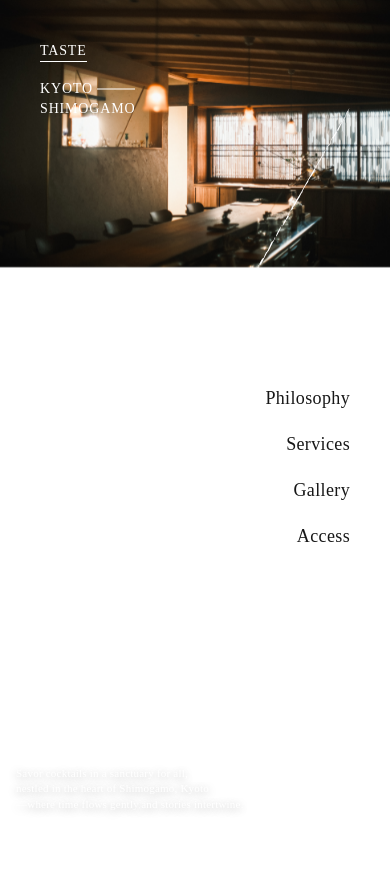
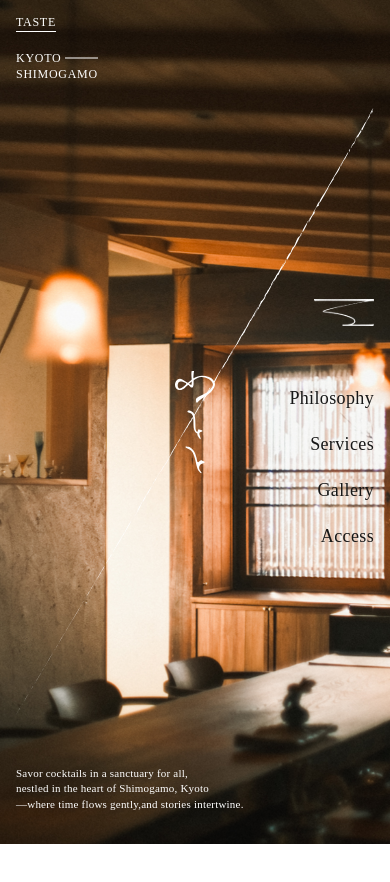
Before and after one commit to gogoipe3913/watoto-kula, a Next.js app: page /taste in a window 390 px wide. Shown: the top 882 px of the page. Before the commit the page ends 844 px from the top, so only its background shows below. Built offline with nearby package versions, Linux system fonts and the light colour scheme.

Commit message:
[taste] 2ページ目に続く円のアニメーションを実装

```diff
--- a/src/app/globals.css
+++ b/src/app/globals.css
@@ -61,6 +61,7 @@ html,
 body {
   max-width: 100vw;
   overflow-x: hidden;
+  overflow-y: visible !important;
 }
 
 *,
--- a/src/app/layout.tsx
+++ b/src/app/layout.tsx
@@ -5,11 +5,7 @@ import "@/styles/globals.scss";
 import MouseStalker from "@/components/MouseStalker";
 import AdobeFontsLoader from "@/components/AdobeFontsLoader";
 
-const geistSans = Geist({
-  variable: "--font-geist-sans",
-  subsets: ["latin"],
-});
-
+const geistSans = Geist({ variable: "--font-geist-sans", subsets: ["latin"] });
 const geistMono = Geist_Mono({
   variable: "--font-geist-mono",
   subsets: ["latin"],
@@ -22,9 +18,16 @@ export const metadata: Metadata = {
 
 export default function RootLayout({
   children,
-}: Readonly<{ children: React.ReactNode }>) {
+}: {
+  children: React.ReactNode;
+}) {
   return (
-    <html lang="en" data-custom-cursor="on">
+    <html
+      lang="en"
+      data-custom-cursor="on"
+      // ★ これで dev/prod どちらでも css より強く上書きできます
+      style={{ overflowY: "visible", overflowX: "hidden" }}
+    >
       <head>
         <link rel="icon" href="/favicon.ico" />
       </head>
--- a/src/features/taste/CategoryLabel/index.tsx
+++ b/src/features/taste/CategoryLabel/index.tsx
@@ -9,7 +9,7 @@ const line2 = "SHIMOGAMO";
 
 export default function CategoryLabel() {
   return (
-    <div className={styles.CategoryLabel__info}>
+    <div className={styles.CategoryLabel}>
       <p className={styles.CategoryLabel__title}>{title}</p>
       <p className={styles.CategoryLabel__text}>
         <span className={styles.CategoryLabel__textFirst}>{line1}</span>
--- a/src/features/taste/CategoryLabel/style.module.scss
+++ b/src/features/taste/CategoryLabel/style.module.scss
@@ -1,8 +1,8 @@
 @use "../../../styles/mixin" as m;
 
-.CategoryLabel__info {
+.CategoryLabel {
   display: block;
-  position: absolute;
+  position: fixed;
   top: 44px;
   left: 40px;
   font-family: cochin, serif;
@@ -11,6 +11,12 @@
   text-align: left;
   color: var(--color-white);
   z-index: 999;
+
+  @include m.respondToMd {
+    top: 16px;
+    left: 16px;
+    font-size: 12px;
+  }
 
   .CategoryLabel__title {
     position: relative;
@@ -48,7 +54,4 @@
       background-color: var(--color-white);
     }
   }
-
-  @include m.respondToMd {
-  }
 }
--- a/src/features/taste/TasteMenu/index.tsx
+++ b/src/features/taste/TasteMenu/index.tsx
@@ -10,7 +10,7 @@ export default function TasteMenu() {
       <Image
         src="/logo/line-hw.svg"
         alt="メニューアイコン"
-        width={372}
+        width={340}
         height={655}
         className={styles.TasteMenu__line}
         priority
--- a/src/features/taste/TasteMenu/style.module.scss
+++ b/src/features/taste/TasteMenu/style.module.scss
@@ -5,17 +5,21 @@
   top: 50%;
   transform: translateY(-50%);
   right: 40px;
-  z-index: 2;
+  z-index: var(--z-index-elevation-4);
   font-family: var(--font-family-serif, cochin, serif);
   font-size: 18px;
   letter-spacing: 0.02em;
   text-align: right;
 
+  @include m.respondToMd {
+    right: 16px;
+  }
+
   .TasteMenu__line {
     position: absolute;
     top: -80%;
     right: 0;
-    width: 372px;
+    width: 360px;
     max-width: initial;
     height: auto;
   }
--- a/src/features/taste/Top/index.tsx
+++ b/src/features/taste/Top/index.tsx
@@ -11,23 +11,17 @@ import "slick-carousel/slick/slick-theme.css";
 
 const Slider = dynamic(() => import("react-slick"), { ssr: false });
 
-const AUTOPLAY_MS = 6500; // 必要なら 5500 に
+const AUTOPLAY_MS = 6500;
 
 const TasteTop: React.FC = () => {
   const [activeIndex, setActiveIndex] = useState(-1);
   const [isTouch, setIsTouch] = useState(false);
 
-  // スクロール演出用
+  // セクション（200vh）とヒーロー本体（100vh）
   const sectionRef = useRef<HTMLElement | null>(null);
   const stickyRef = useRef<HTMLDivElement | null>(null);
 
-  // CSS Scroll-Linked Animations 対応判定
-  const useCssScrollLinked =
-    typeof window !== "undefined" &&
-    typeof CSS !== "undefined" &&
-    CSS.supports?.("animation-timeline: view()");
-
-  // タッチ環境ではスワイプ可、PCは不可
+  // タッチ環境はスワイプ許可
   useEffect(() => {
     const mql = window.matchMedia("(pointer: coarse)");
     const update = () => setIsTouch(mql.matches);
@@ -36,7 +30,7 @@ const TasteTop: React.FC = () => {
       mql.addEventListener("change", update);
       return () => mql.removeEventListener("change", update);
     } else {
-      // Safari 旧API
+      // Safari 旧 API
       // eslint-disable-next-line @typescript-eslint/no-explicit-any
       (mql as any).addListener?.(update);
       return () => {
@@ -76,32 +70,68 @@ const TasteTop: React.FC = () => {
     return () => clearTimeout(t);
   }, []);
 
-  // CSS非対応ブラウザ向け：JSで --r を更新（最適化版）
+  // ★ “擬似 sticky” + 円の半径を JS で更新
   useEffect(() => {
-    if (useCssScrollLinked) return; // CSSで動くならJS不要
+    const section = sectionRef.current;
+    const hero = stickyRef.current;
+    if (!section || !hero) return;
 
-    const section = sectionRef.current;
-    const sticky = stickyRef.current;
-    if (!section || !sticky) return;
+    // 初期化
+    hero.style.setProperty("--r-js", "0px");
 
     let start = 0;
-    let end = 0;
+    let end = 0; // start + 100vh
     let ticking = false;
 
     const recalc = () => {
-      // このセクションの開始〜 +100vh を演出区間に
-      start = section.offsetTop;
-      end = start + window.innerHeight;
+      // セクション開始位置
+      // offsetTop よりも getBoundingClientRect + scrollY の方が信頼性高い
+      const rect = section.getBoundingClientRect();
+      start =
+        rect.top + (window.scrollY || document.documentElement.scrollTop || 0);
+      end = start + window.innerHeight; // 100vh 分で演出
+    };
+
+    const computeRadius = () =>
+      Math.hypot(window.innerWidth, window.innerHeight) / 2;
+
+    const applyStickyEmulation = (y: number) => {
+      // 区間: [start, end)
+      if (y < start) {
+        // スクロール前：通常フローの先頭にいる状態
+        hero.style.position = "relative";
+        hero.style.top = "0";
+        hero.style.left = "0";
+        hero.style.right = "0";
+      } else if (y >= start && y < end) {
+        // 区間中：画面上部に貼り付け（fixed）
+        hero.style.position = "fixed";
+        hero.style.top = "0";
+        hero.style.left = "0";
+        hero.style.right = "0";
+        // } else {
+        //   // 区間後：セクションの下端に“張り付いた”状態を absolute で再現
+        //   hero.style.position = "absolute";
+        //   hero.style.top = `${window.innerHeight}px`; // 親(.TasteTop)基準で 100vh の位置
+        //   hero.style.left = "0";
+        //   hero.style.right = "0";
+      }
     };
 
     const onScroll = () => {
       if (ticking) return;
       ticking = true;
       requestAnimationFrame(() => {
-        const y = window.scrollY;
-        const progress = Math.min(Math.max((y - start) / (end - start), 0), 1); // 0..1
-        const maxR = Math.hypot(window.innerWidth, window.innerHeight); // 画面対角
-        sticky.style.setProperty("--r", `${maxR * progress}px`);
+        const y = window.scrollY || document.documentElement.scrollTop || 0;
+
+        // 擬似 sticky の適用
+        applyStickyEmulation(y);
+
+        // 円の半径（0..1）→ 0..対角/2
+        const progress = Math.min(Math.max((y - start) / (end - start), 0), 1);
+        const r = computeRadius() * progress;
+        hero.style.setProperty("--r-js", `${r}px`);
+
         ticking = false;
       });
     };
@@ -116,17 +146,18 @@ const TasteTop: React.FC = () => {
 
     window.addEventListener("scroll", onScroll, { passive: true });
     window.addEventListener("resize", onResize);
-
     return () => {
       window.removeEventListener("scroll", onScroll);
       window.removeEventListener("resize", onResize);
     };
-  }, [useCssScrollLinked]);
+  }, []);
 
   return (
-    // 200vh：前半100vhが演出区間（stickyで貼り付け）
+    // 200vh：前半100vhが演出、後半で離脱
     <section ref={sectionRef} className={styles.TasteTop}>
+      {/* 擬似 sticky 対象 */}
       <div ref={stickyRef} className={styles.TasteTop__sticky}>
+        {/* 背景スライダー（背面） */}
         <Slider {...settings} className={styles.TasteTop__slider}>
           {slides.map((s, i) => (
             <Image
@@ -145,6 +176,10 @@ const TasteTop: React.FC = () => {
           ))}
         </Slider>
 
+        {/* 中央から拡大する円（#E4DFD9） */}
+        <div className={styles.TasteTop__reveal} aria-hidden />
+
+        {/* ロゴ・テキスト */}
         <Image
           src="/logo/watoto-taste-logo.svg"
           alt="わとと京都 ロゴ"
--- a/src/features/taste/Top/style.module.scss
+++ b/src/features/taste/Top/style.module.scss
@@ -1,49 +1,36 @@
-/* カスタムプロパティを補間可能にする */
-@property --r {
+/* JS が更新する半径（直径は *2） */
+@property --r-js {
   syntax: "<length>";
-  inherits: false;
+  inherits: true;
   initial-value: 0px;
 }
 
-/* CSSスクロール連動が使える環境では “--r” をスクロールで動かす */
-@supports (animation-timeline: view()) {
-  .TasteTop__sticky {
-    animation-name: hero-reveal;
-    animation-timeline: view(); /* ビューポート基準 */
-    animation-range: cover 0% cover 100%; /* 0→100% で再生 */
-    animation-fill-mode: both;
-  }
-
-  @keyframes hero-reveal {
-    from {
-      --r: 0px;
-    }
-    to {
-      --r: 150vmax;
-    } /* 画面対角より少し大きい値 */
-  }
+/* セクションは 200vh：前半 100vh が演出区間 */
+.TasteTop {
+  position: relative;
+  height: 200vh;
+  /* ★ sticky をやめ、JS で固定するので overflow 制約は不要 */
+  overflow: visible;
 }
 
-.TasteTop {
+/* ★ 擬似 sticky 対象（初期は相対配置。JSが fixed/absolute に切替） */
+.TasteTop__sticky {
   position: relative;
   height: 100vh; /* fallback */
-  overflow: hidden;
-
-  /* 実視野高（SPで下が切れないように） */
-  @media (max-width: 768px) {
-    height: 100vh; /* fallback */
-    height: 100dvh; /* 実視野高 */
-  }
+  height: 100dvh; /* SPのアドレスバー対策 */
+  /* JS 初期化で --r-js を 0 にするが、念のため初期値も 0 を想定 */
+  --r-js: 0px;
 }
 
-/* スライダーを全面に */
+/* スライダーは全面に（背面） */
 .TasteTop__slider {
   position: absolute;
   inset: 0;
   height: 100%;
+  z-index: 0;
 }
 
-/* slick 内部まで高さを 100% 伝播（高さ0対策） */
+/* slick 高さ 0 対策：中まで 100% を伝播 */
 .TasteTop__slider :global(.slick-slider),
 .TasteTop__slider :global(.slick-list),
 .TasteTop__slider :global(.slick-track),
@@ -52,20 +39,37 @@
   height: 100%;
 }
 
-/* 画像フィット＆ゆっくりズームアウト */
+/* 画像：常に全面 + ゆっくりズームアウト */
 .TasteTop__image {
   width: 100%;
   height: 100%;
   object-fit: cover;
   object-position: 50% 45%;
-  transform: scale(1.18); /* 初期は拡大 */
-  transition: transform 6s ease-out; /* ゆっくり縮む */
+  transform: scale(1.18); /* 初期は拡大（あとで縮む） */
+  transition: transform 6s ease-out;
   will-change: transform;
 }
 .TasteTop__image--active {
-  transform: scale(1.05); /* 1.0だと端が出やすいので少し残す */
+  transform: scale(1.05); /* 完全 1.0 だと端が出やすいので微拡大 */
 }
 
+/* 中央から拡大する円（#E4DFD9）— clip-path を使わず width/height で拡大 */
+.TasteTop__reveal {
+  position: absolute;
+  top: 50%;
+  left: 50%;
+  translate: -50% -50%;
+  z-index: 10;
+  background: #e4dfd9;
+
+  width: calc(var(--r-js) * 2);
+  height: calc(var(--r-js) * 2);
+  border-radius: 50%;
+  will-change: width, height;
+  pointer-events: none;
+}
+
+/* ロゴ（中央揃え） */
 .TasteTop__logo {
   position: absolute;
   top: 50%;
@@ -78,15 +82,16 @@
   min-width: 40px;
   height: auto;
   z-index: 2;
+  pointer-events: none;
 }
 
-/* テキストオーバーレイ */
+/* テキスト（最前面） */
 .TasteTop__text {
   position: absolute;
   left: 40px;
   bottom: 44px;
   z-index: 2;
-  color: var(--color-white);
+  color: var(--color-white, #fff);
   text-shadow: 0 2px 8px rgba(0, 0, 0, 0.35);
 }
 
@@ -97,7 +102,6 @@
   letter-spacing: 0.02em;
 }
 
-/* br の出し分け */
 .TasteTop__spBr {
   display: none;
 }
@@ -119,20 +123,18 @@
   }
 }
 
-/* スクロールインジケータ */
-.TasteTop__scrollIndicator {
-  position: absolute !important;
-  left: 50%;
-  transform: translateX(-50%);
-  bottom: 16px;
-  z-index: 2;
-}
-
-/* 低モーション環境はズームを控えめに */
+/* 低モーション環境は演出控えめ */
 @media (prefers-reduced-motion: reduce) {
+  .TasteTop {
+    height: 100vh;
+  }
   .TasteTop__image,
   .TasteTop__image--active {
     transition: none;
     transform: none;
   }
+  .TasteTop__reveal {
+    width: 0;
+    height: 0;
+  }
 }
```
